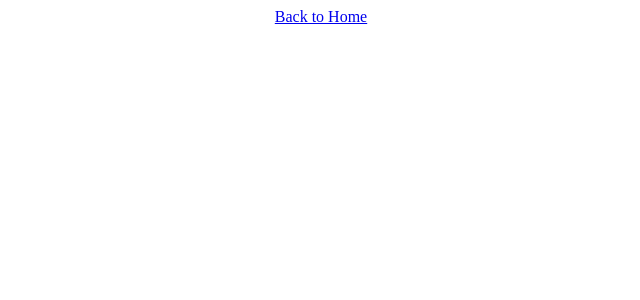
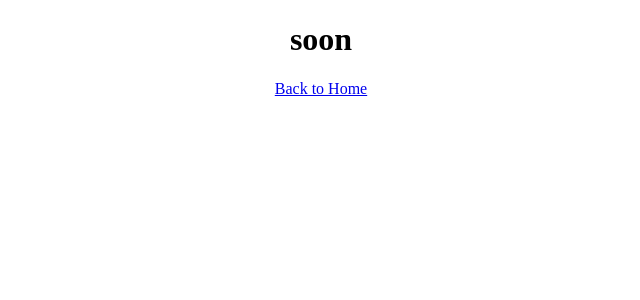
Before and after one commit to natashabrayovitch/portfolio, a React (Create React App) app: page /amb in a window 1280 px wide. Shown: the top 300 px of the page, without its empty margins (319-959 px from the left). Built offline with nearby package versions, Linux system fonts and the light colour scheme.

Commit message:
component states in Details.js

```diff
--- a/src/Details.js
+++ b/src/Details.js
@@ -1,10 +1,30 @@
-import React from 'react';
+
+import React, { Component } from 'react';
 import { Link } from 'react-router-dom';
 
-export default function Details() {
-  return (
-    <div>
-      <Link to='/'>Back to Home</Link>
-    </div>
-  )
+export default class Details extends Component {
+
+  constructor() {
+    super();
+    this.state= {
+      welcomeMessage: 'welcome'
+    };
+  }
+
+  componentDidMount(){
+    setTimeout(() => {
+      this.setState({
+        welcomeMessage: 'soon'
+      });
+    }, 3000);
+  }
+
+  render() {
+    return (
+      <div>
+        <h1> {this.state.welcomeMessage}</h1>
+        <Link to='/'>Back to Home</Link>
+      </div>
+    );
+  }
 }
```
